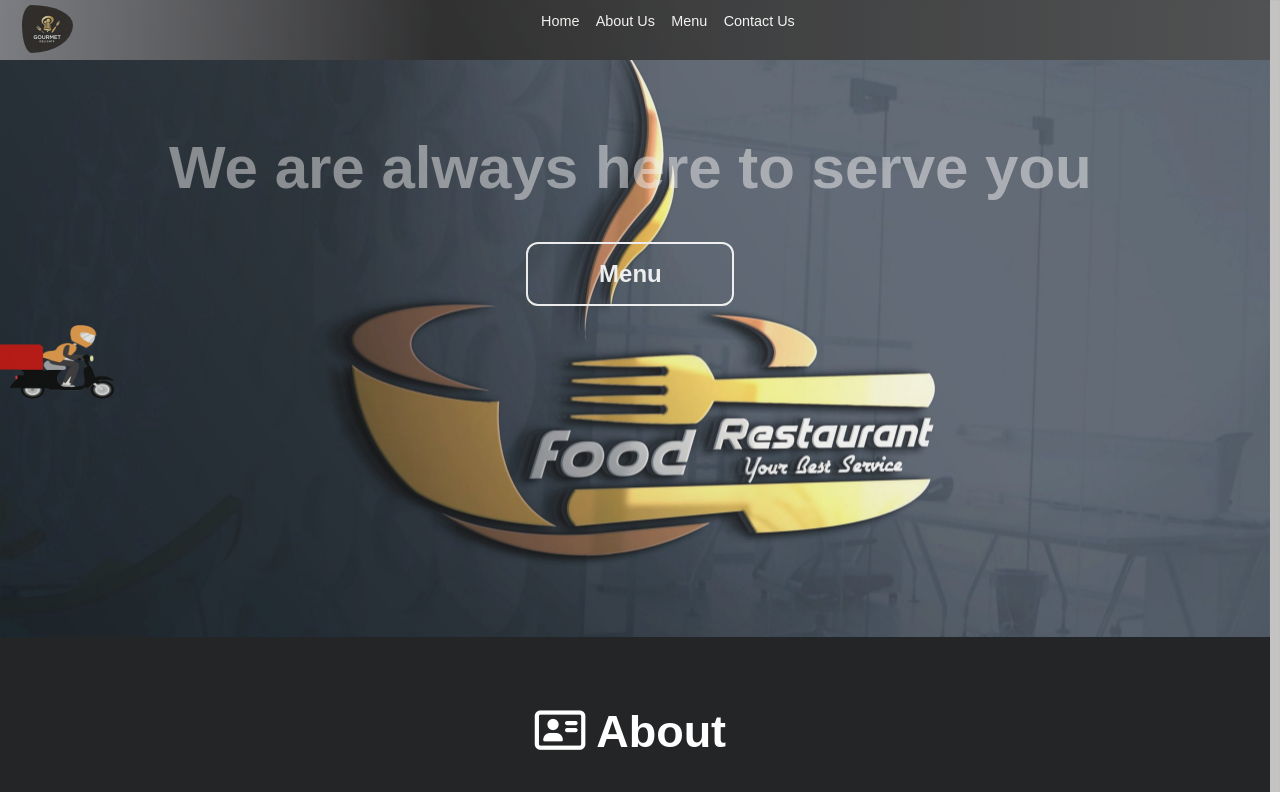
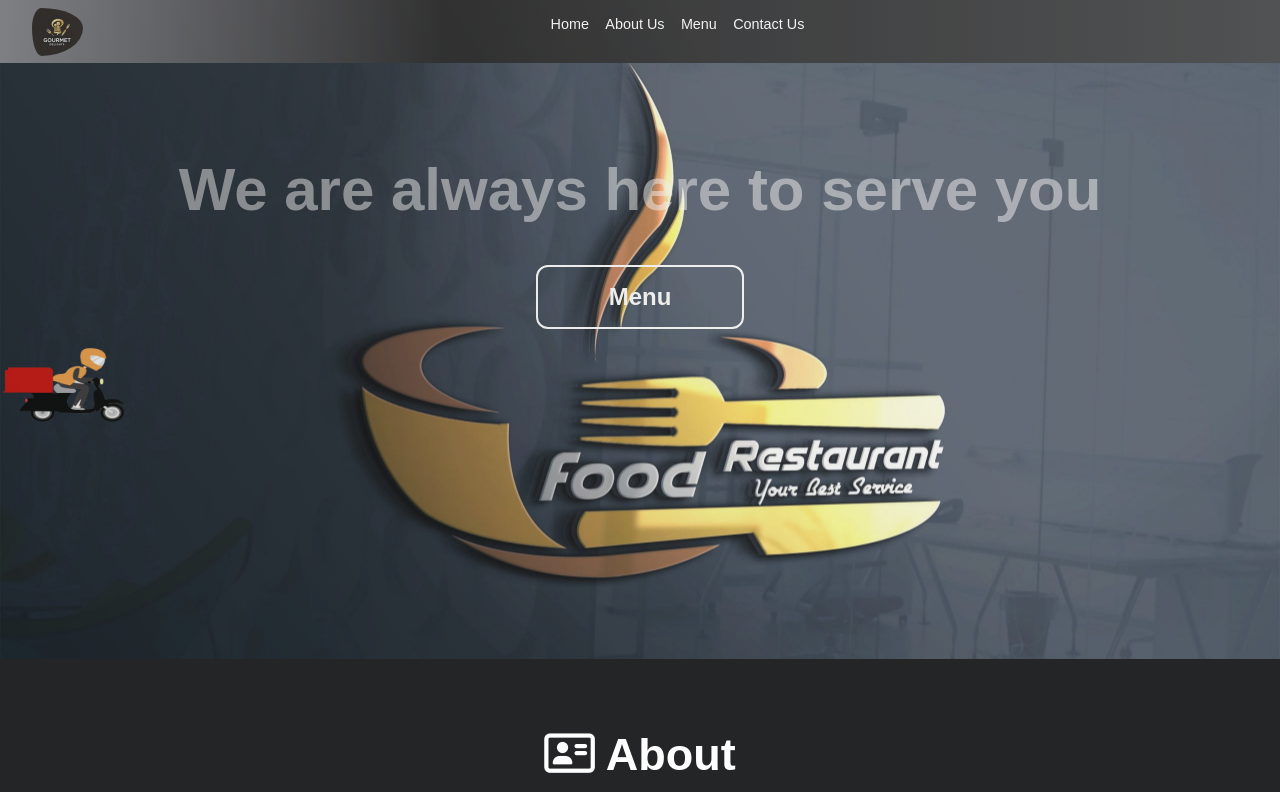
Before and after one commit to wahid022/TI_React_Training, a plain HTML site: page Assignment1_GourmetDelight/index.html in a window 1280 px wide. Shown: the top 792 px of the page. Drawn offline with Linux system fonts and the light colour scheme.

Commit message:
Update index.css

```diff
--- a/Assignment1_GourmetDelight/index.css
+++ b/Assignment1_GourmetDelight/index.css
@@ -1,7 +1,5 @@
 body {
-  padding-left: 1vw;
-  width: 100vw;
-  margin: -2.8vh;
+  margin: 0px;
   font-family: sans-serif;
   font-size: 30px;
   background-color: #242526;
@@ -18,6 +16,7 @@ nav {
   );
   display: flex;
   position: fixed;
+  top: 0;
   width: 100vw;
   justify-content: space-evenly;
 }
```
